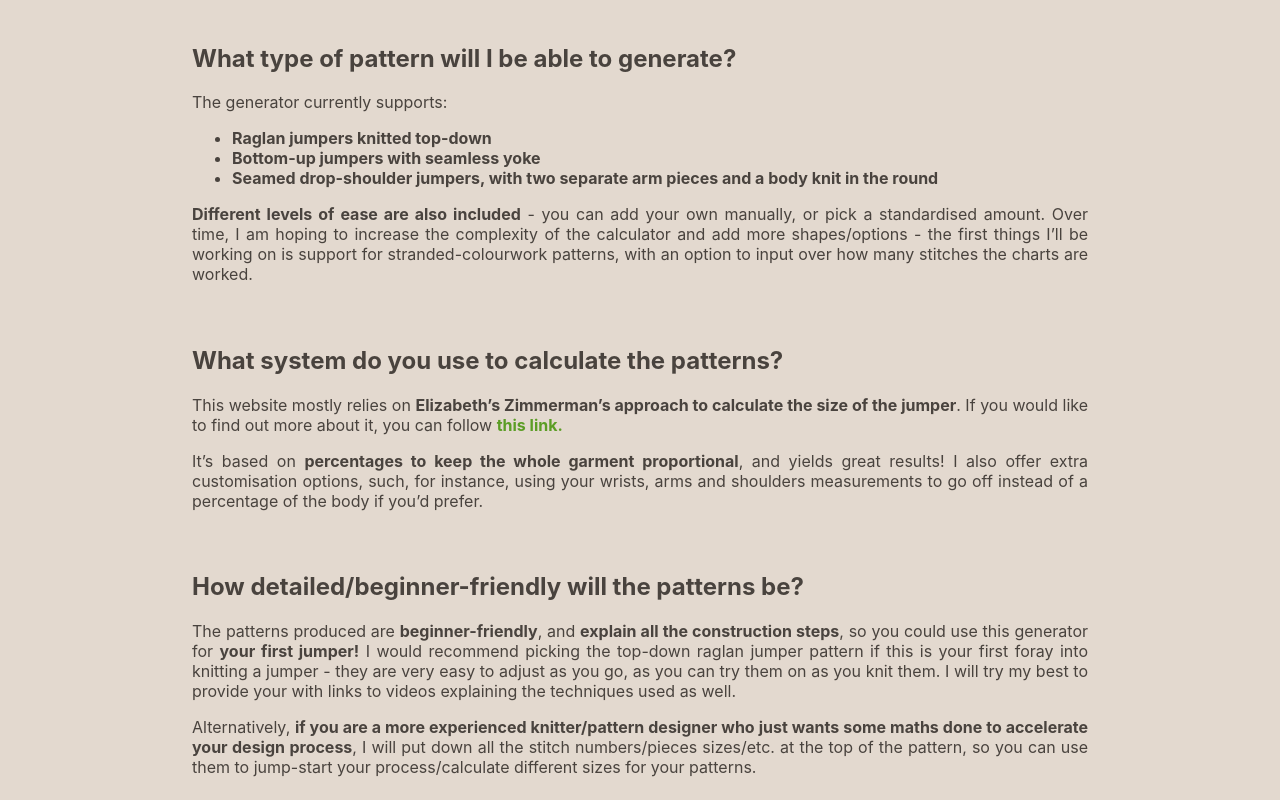
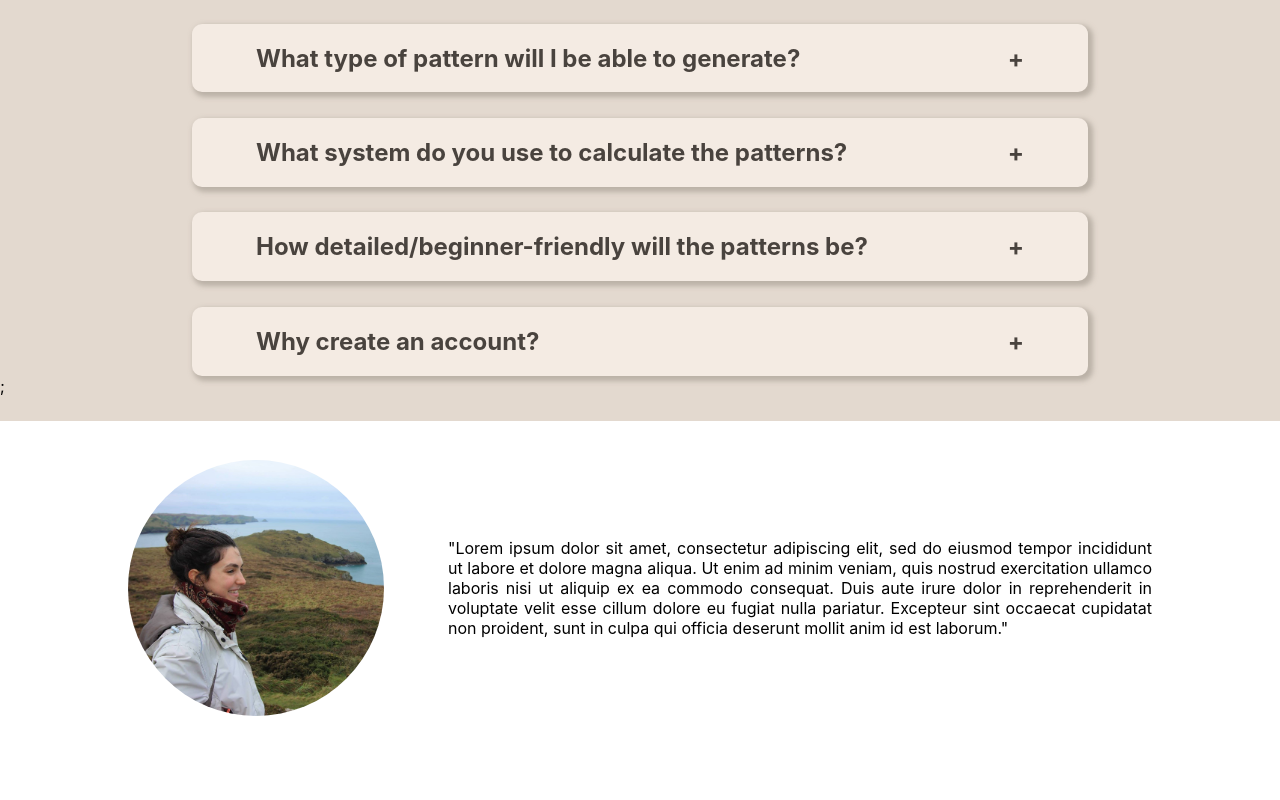
Before and after one commit to ClaireAdele/jumper-generator, a React (Create React App) app: page / in a window 1280 px wide. Shown: the part 1240-2040 px from the top of the page. After the commit the page ends 1994 px from the top, so only its background shows below. Built offline with nearby package versions, Linux system fonts and the light colour scheme.

Commit message:
Styled faq better

```diff
--- a/src/components/homepage/Homepage.css
+++ b/src/components/homepage/Homepage.css
@@ -140,6 +140,37 @@
     text-align: justify;
     color: rgb(73, 67, 62);
     margin-top: 2%;
+    border-radius: 10px;
+    box-shadow: 3px 3px 5px 2px #9c938890;
+    background-color: #f4ebe3;
+    padding-left: 5%;
+    padding-right: 5%;
+}
+
+#no-account-access-button {
+    text-align: center;
+    align-self: center;
+}
+
+.faq-question {
+    cursor: pointer;
+    transition: color 0.3s ease;
+    display: flex;
+    justify-content: space-between;
+
+}
+
+.faq-question:hover {
+}
+
+.faq-answer-wrapper {
+    overflow: hidden;
+    transition: max-height 0.5s ease;
+    max-height: 0;
+}
+
+.faq-answer-content {
+    padding: 0.5rem 0;
 }
 
 #about {
@@ -160,70 +191,3 @@
     margin-right: 10%;
     text-align: justify;
 }
-
-#no-account-access-button {
-    text-align: center;
-    align-self: center;
-}
-
-@media (max-width: 768px) {
-    #imgContainer {
-        flex-direction: column; /* Stack content vertically */
-        text-align: center; /* Center text for better readability */
-    }
-
-    #websiteTitle {
-        margin-left: 0; /* Center the title on mobile */
-        margin-top: 20px; /* Add spacing for better layout */
-    }
-
-    #pattern-creation {
-        width: 90%; /* Take up more space on smaller screens */
-        margin: 2% auto;
-    }
-
-    .pattern-creation-card {
-        max-width: 100%; /* Make cards full-width on mobile */
-        margin: 2% auto;
-    }
-
-    #description {
-        margin: 5% 10%; /* Reduce side margins for smaller screens */
-    }
-
-    .auth-form {
-        width: 80%; /* Expand the form width */
-        margin: 5% auto;
-    }
-
-    .form-container {
-        margin: 10% 5%;
-    }
-
-    #faq {
-        padding: 5%;
-    }
-
-    #faq-container {
-        margin: 2% 5%;
-    }
-
-    #about {
-        flex-direction: column; /* Stack image and text vertically */
-        text-align: center;
-    }
-
-    #my-picture {
-        max-width: 50%; /* Larger image on mobile */
-        margin: 2% auto;
-    }
-
-    #about-me {
-        margin: 2% 5%;
-    }
-
-    .auth-button {
-        margin: 10% auto;
-        width: 80%; /* Full-width buttons on mobile */
-    }
-}
--- a/src/components/homepage/homepage_children/Faq.js
+++ b/src/components/homepage/homepage_children/Faq.js
@@ -1,10 +1,12 @@
 import "../Homepage.css";
+import FaqItem from "./FaqItem";
 
 const Faq = () => {
-  return (
-    <div id="faq">
-      <div className="faq-container">
-        <h2>What type of pattern will I be able to generate? </h2>
+  const faqList = [
+    {
+      question: "What type of pattern will I be able to generate?",
+      answer: (
+        <>
           <p className="faq-answer">The generator currently supports:</p>
           <ul id="faq-list-answer">
             <li>
@@ -21,49 +23,57 @@ const Faq = () => {
             </li>
           </ul>
           <p className="faq-answer">
-          <b>Different levels of ease are also included</b> - you can add your
-          own manually, or pick a standardised amount. Over time, I am hoping to
-          increase the complexity of the calculator and add more shapes/options
-          - the first things I’ll be working on is support for
+            <b>Different levels of ease are also included</b> — you can add your
+            own manually, or pick a standardised amount. Over time, I am hoping
+            to increase the complexity of the calculator and add more
+            shapes/options — the first things I’ll be working on is support for
             stranded-colourwork patterns, with an option to input over how many
             stitches the charts are worked.
           </p>
-      </div>
-
-      <div className="faq-container">
-        <h2>What system do you use to calculate the patterns?</h2>
+        </>
+      ),
+    },
+    {
+      question: "What system do you use to calculate the patterns?",
+      answer: (
+        <>
           <p className="faq-answer">
             This website mostly relies on{" "}
             <b>
-            Elizabeth’s Zimmerman’s approach to calculate the size of the jumper
+              Elizabeth’s Zimmerman’s approach to calculate the size of the
+              jumper
             </b>
             . If you would like to find out more about it, you can follow{" "}
             <a
               className="ref-link"
-            href=" https://tutorials.knitpicks.com/percentage-system/"
+              href="https://tutorials.knitpicks.com/percentage-system/"
             >
-            this link.
+              this link
             </a>
+            .
           </p>
           <p>
             It’s based on{" "}
-          <b>percentages to keep the whole garment proportional</b>, and yields
-          great results! I also offer extra customisation options, such, for
-          instance, using your wrists, arms and shoulders measurements to go off
-          instead of a percentage of the body if you’d prefer.
+            <b>percentages to keep the whole garment proportional</b>, and
+            yields great results! I also offer extra customisation options, such
+            as using your wrists, arms, and shoulders measurements instead of a
+            percentage of the body if you’d prefer.
           </p>
-      </div>
-
-      <div className="faq-container">
-        <h2>How detailed/beginner-friendly will the patterns be?</h2>
+        </>
+      ),
+    },
+    {
+      question: "How detailed/beginner-friendly will the patterns be?",
+      answer: (
+        <>
           <p className="faq-answer">
-          The patterns produced are <b>beginner-friendly</b>, and{" "}
-          <b> explain all the construction steps</b>, so you could use this
-          generator for <b>your first jumper!</b> I would recommend picking the
-          top-down raglan jumper pattern if this is your first foray into
-          knitting a jumper - they are very easy to adjust as you go, as you can
-          try them on as you knit them. I will try my best to provide your with
-          links to videos explaining the techniques used as well.
+            The patterns produced are <b>beginner-friendly</b> and{" "}
+            <b>explain all the construction steps</b>, so you could use this
+            generator for <b>your first jumper!</b> I would recommend picking
+            the top-down raglan jumper pattern if this is your first foray into
+            knitting a jumper — they are very easy to adjust as you go, as you
+            can try them on as you knit them. I will try my best to provide you
+            with links to videos explaining the techniques used as well.
           </p>
           <p>
             Alternatively,{" "}
@@ -71,30 +81,44 @@ const Faq = () => {
               if you are a more experienced knitter/pattern designer who just
               wants some maths done to accelerate your design process
             </b>
-          , I will put down all the stitch numbers/pieces sizes/etc. at the top
+            , I will put down all the stitch numbers/piece sizes/etc. at the top
             of the pattern, so you can use them to jump-start your
             process/calculate different sizes for your patterns.
           </p>
-      </div>
-
-      <div className="faq-container">
-        <h2>Why create an account?</h2>
+        </>
+      ),
+    },
+    {
+      question: "Why create an account?",
+      answer: (
+        <>
           <p className="faq-answer">
-          Creating an account will let you <b>save the patterns you generate</b>
-          , as well as <b>your measurements</b>, so that it's even{" "}
+            Creating an account will let you{" "}
+            <b>save the patterns you generate</b>, as well as{" "}
+            <b>your measurements</b>, so that it's even{" "}
             <b>
-            easier to use the generator the next time, or try different pattern
-            permutations quickly.
+              easier to use the generator the next time, or try different
+              pattern permutations quickly.
             </b>
           </p>
           <p>
             I do not want to manage sensitive information, so all that is needed
-          to register is a unique username - your patterns and measurements will
-          be tied to that username only. Think of it like creating a virtual
-          folder of patterns - all you have to do is remember what name you gave
-          it.
+            to register is a unique username — your patterns and measurements
+            will be tied to that username only. Think of it like creating a
+            virtual folder of patterns — all you have to do is remember what
+            name you gave it.
           </p>
-      </div>
+        </>
+      ),
+    },
+  ];
+
+  return (
+    <div id="faq">
+      {faqList.map((faqItem, index) => {
+        return <FaqItem key={index} question={faqItem.question} answer={faqItem.answer} />
+      }
+      )};
     </div>
   );
 };
--- /dev/null
+++ b/src/components/homepage/homepage_children/FaqItem.js
@@ -0,0 +1,28 @@
+import { useState, useRef } from "react";
+
+const FaqItem = ({ question, answer }) => {
+  const [isOpen, setIsOpen] = useState(false);
+  const contentRef = useRef(null);
+
+  const toggleOpen = () => setIsOpen(!isOpen);
+
+  return (
+    <div className="faq-container">
+      <div onClick={toggleOpen} className="faq-question">
+        <h2>{question}</h2>
+        {isOpen ? <h1>-</h1> : <h2>+</h2>}
+      </div>
+      <div
+        ref={contentRef}
+        className={`faq-answer-wrapper ${isOpen ? "open" : ""}`}
+        style={{
+          maxHeight: isOpen ? `${contentRef.current?.scrollHeight}px` : "0px",
+        }}
+      >
+        <div className="faq-answer-content">{answer}</div>
+      </div>
+    </div>
+  );
+};
+
+export default FaqItem;
```
Lines whose indentation alone changed are shown as unchanged.
